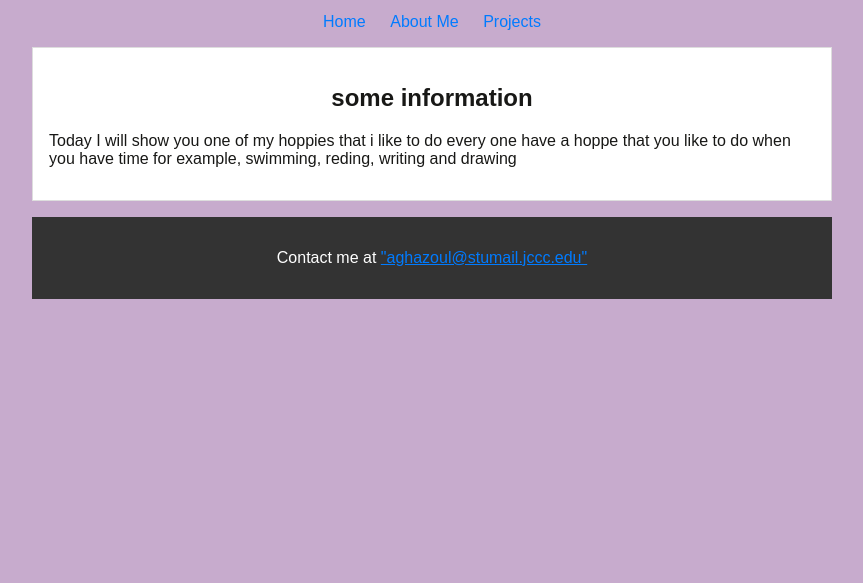
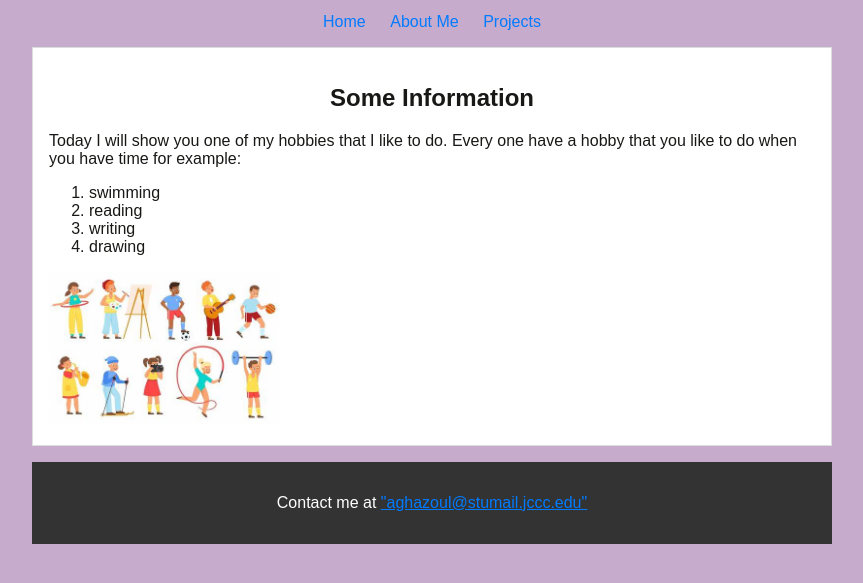
Before and after one commit to ayahg20/ayah, a plain HTML site: page midtarm/index.html in a window 1280 px wide. Shown: the part 157-740 px from the top of the page, without its empty margins (208-1071 px from the left). Drawn offline with Linux system fonts and the light colour scheme.

Commit message:
Add files via upload

```diff
--- a/midtarm/index.html
+++ b/midtarm/index.html
@@ -21,9 +21,16 @@
     </nav>
     <main>
         <section>
-            <h2>some information </h2>
-            <p>Today I will show you one of my hoppies that i like to do every one have a hoppe that you like to do when you have time for example, swimming, reding, writing and drawing</p>
+            <h2>Some Information </h2>
+            <p>Today I will show you one of my hobbies that I like to do. Every one have a hobby that you like to do when you have time for example:</p>
         </section>
+        <ol>
+            <li> swimming </li>
+            <li> reading </li>
+            <li> writing</li>
+            <li> drawing</li>
+        </ol>
+        <img src="hobby.jpg" alt="hobbies" style="width: 30%; height:auto;">
     </main>
     <footer>
         <p>Contact me at <a href=>"aghazoul@stumail.jccc.edu"</a></p>
```
Also changed, not shown: midtarm/info.html (+3 -1 lines), midtarm/colors.jpg (added), midtarm/extra.html (line endings or trailing spaces), midtarm/hobby.jpg (added), midtarm/styles.css (line endings or trailing spaces).
